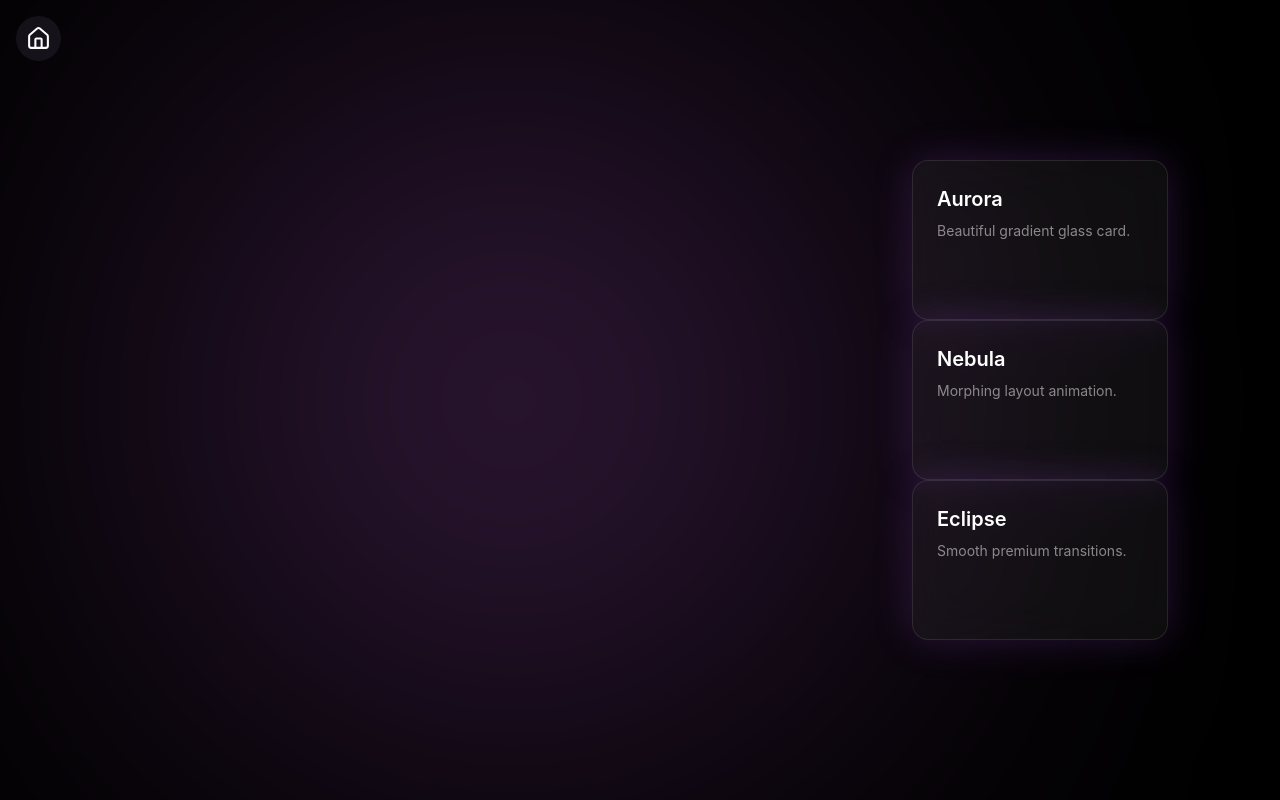
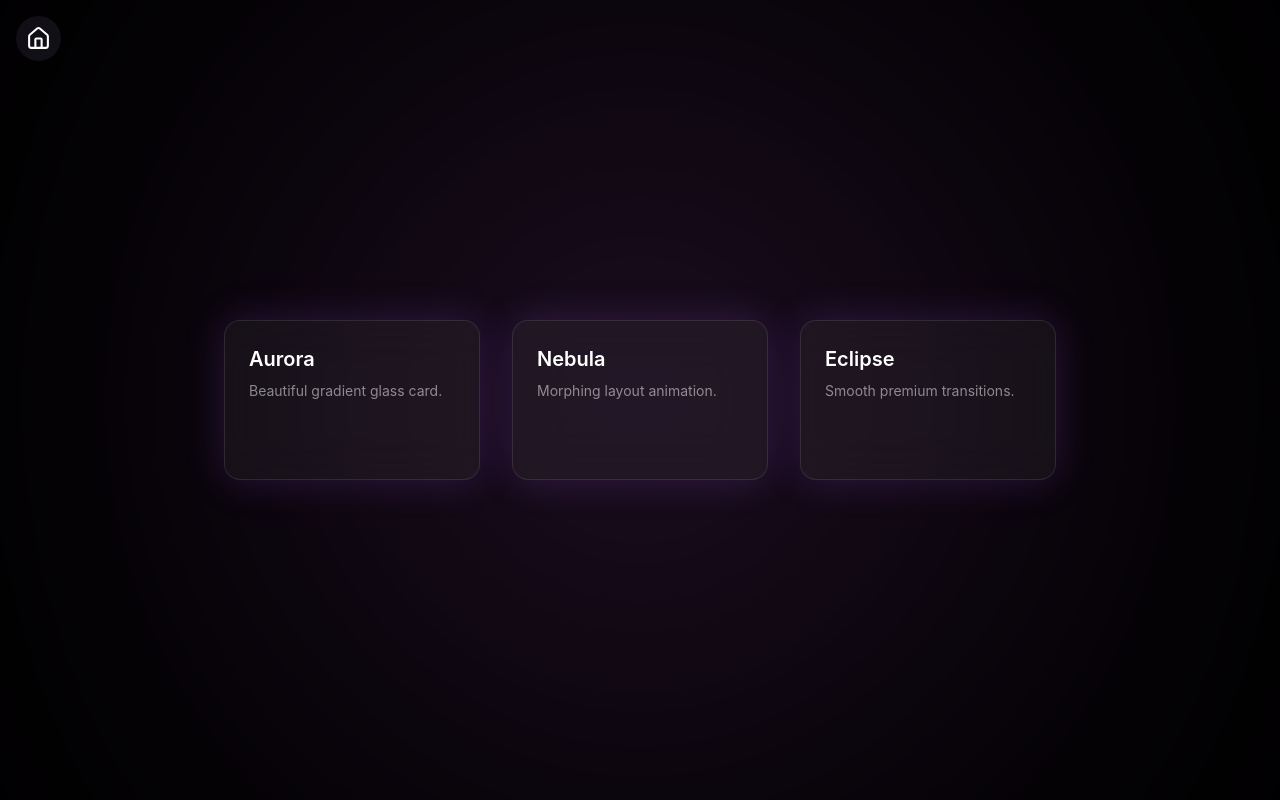
Before and after one commit to Hrisshhii/react-practice, a React (Vite) app in the folder framermotion/: page /#/glass-morphing in a window 1280 px wide. Built offline with nearby package versions, Linux system fonts and the light colour scheme.

Commit message:
Fixing the structuring and layout issues

```diff
--- a/framermotion/src/components/Morphing/GlassMorph.tsx
+++ b/framermotion/src/components/Morphing/GlassMorph.tsx
@@ -20,15 +20,17 @@ const GlassMorph=()=>{
     <div className="relative h-screen bg-black overflow-hidden">
       <BackHome/>
       <div className="absolute inset-0 flex justify-center items-center">
-        <motion.div className="w-200 h-200 rounded-full blur-[220px]"
+        <motion.div className="absolute w-180 h-180 rounded-full blur-[220px]"
           animate={{
+            scale:[1,1.2,1],
+            opacity:[0.6,0.9,0.6],
             background:["radial-gradient(circle, #9333ea 0%, transparent 60%)","radial-gradient(circle, #ec4899 0%, transparent 60%)","radial-gradient(circle, #6366f1 0%, transparent 60%)"]
           }}
           transition={{duration:8,repeat:Infinity}}
         />
-        <div className="relative z-10 rid grid-cols-3 gap-8">
+        <div className="relative z-10 grid grid-cols-3 gap-8">
           {cards.map((card)=>(
-            <motion.div key={card.id} layoutId={`card-${card.id}`} onClick={()=>setSelected(card)}
+            <motion.div key={card.id} layoutId={`card-${card.id}`} whileHover={{scale:1.05,y:-10}} onClick={()=>setSelected(card)}
               className="cursor-pointer p-6 w-64 h-40 bg-white/5 backdrop-blur-xl border border-white/10 rounded-2xl shadow-[0_0_40px_rgba(168,85,247,0.2)] text-white"
             >
               <motion.h2 layoutId={`title-${card.id}`} className="text-xl font-semibold">{card.title}</motion.h2>
```
